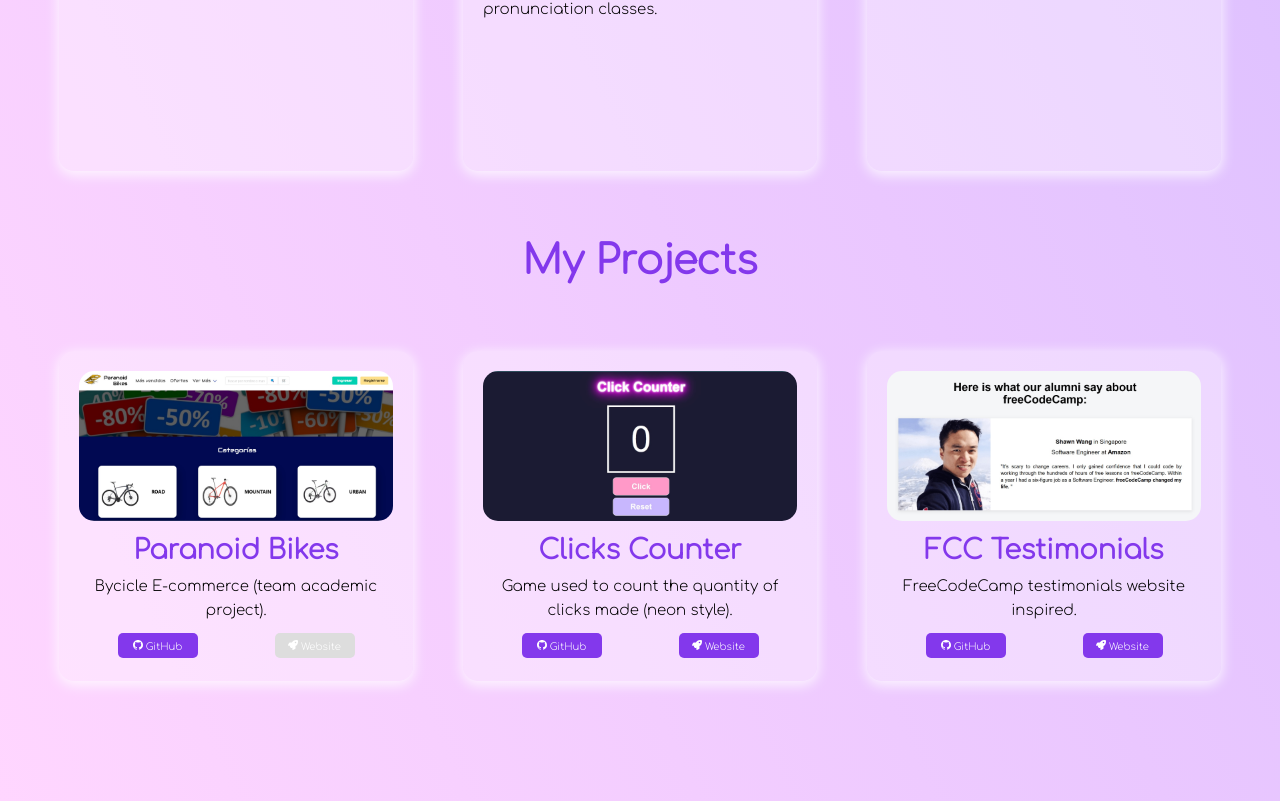
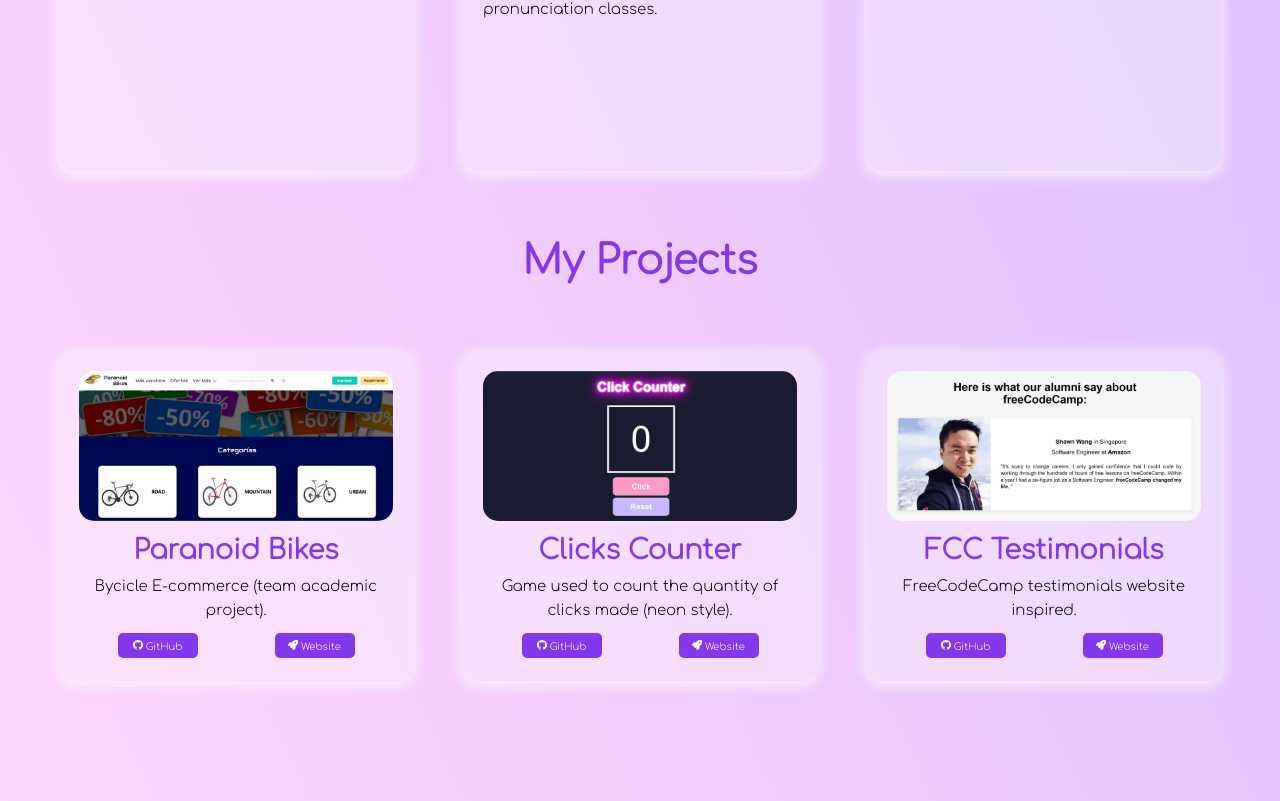
Before and after one commit to acarob/portfolio1, a React (Create React App) app: page / in a window 1280 px wide. Shown: the part 1894-2695 px from the top of the page. Built offline with nearby package versions, Linux system fonts and the light colour scheme.

Commit message:
Adding new link for Paranoid Bikes

```diff
--- a/src/App.js
+++ b/src/App.js
@@ -91,8 +91,8 @@ function App() {
               description="Bycicle E-commerce (team academic project)."
               name="Paranoid Bikes"
               link="https://github.com/E-Commerce31b/Paranoid-Bikes"
-              link2="https://paranoid-bikes-front.onrender.com/"
-              status="desabled"
+              link2="https://paranoid-bikes-front-879l.onrender.com/"
+              // status="desabled"
             />
             <Projects
               image="click-counter"
```
